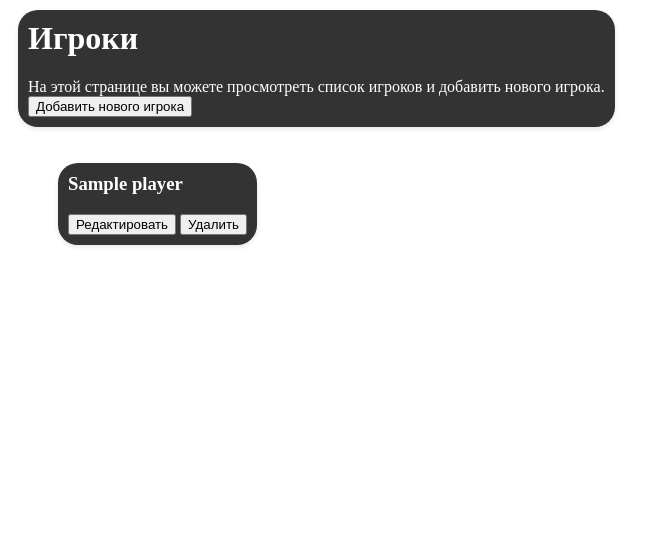
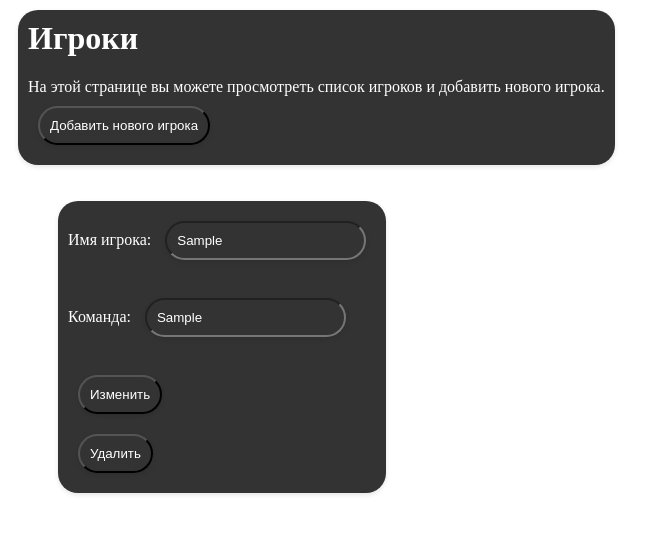
Before and after one commit to TpaBoXak/python_TW, a Flask app: page /players in a window 1280 px wide. Shown: the part 86-620 px from the top of the page, without its empty margins (0-660 px from the left). Run offline with Flask 3, Linux system fonts and the light colour scheme; tables that the repository leaves empty hold one stand-in row (values such as "Sample post").

Commit message:
Add update player

```diff
--- a/web_interface/app.py
+++ b/web_interface/app.py
@@ -112,6 +112,24 @@ def add_player():
             return render_template("add_player.html")
 
 
+@app.route("/update_player/<string:player_name_old>", methods=["POST", "GET"])
+def update_player(player_name_old):
+    with Session(engine) as session:
+        if request.method == "POST":
+            player_name_new = request.form["player_name_new"]
+            team_name_new = request.form["team_name_new"]
+            res = db_manager.update_player(
+                player_name_old=player_name_old, player_name_new=player_name_new,
+                team_name=team_name_new, session=session
+            )
+            if res:
+                return redirect(url_for("players"))
+            else:
+                return "Ошибка входных данных"
+        else:
+            return redirect(url_for("players"))
+
+
 @app.route("/remove_player/<string:player_name>", methods=["POST", "GET"])
 def remove_player(player_name):
     with Session(engine) as session:
--- a/web_interface/templates/base.html
+++ b/web_interface/templates/base.html
@@ -4,6 +4,30 @@
     <title>{% block title %}{% endblock %}</title>
     <style>
       li {
+        display: inline-block;
+        margin: 10px;
+        padding: 10px;
+        background-color: #333;
+        border-radius: 20px;
+        box-shadow: 0 2px 5px rgba(0, 0, 0, 0.1);
+      }
+      label {
+        color: #fff;
+        margin-top: 0;
+      }
+
+      input {
+        color: #fff;
+        display: inline-block;
+        margin: 10px;
+        padding: 10px;
+        border-radius: 20px;
+        background-color: #333;
+        box-shadow: 0 2px 5px rgba(0, 0, 0, 0.1);
+      }
+
+      button{
+        color: #fff;
         display: inline-block;
         margin: 10px;
         padding: 10px;
--- a/web_interface/templates/players.html
+++ b/web_interface/templates/players.html
@@ -11,8 +11,14 @@
   <ul>
     {% for player  in players  %}
     <li>
-      <h3>{{ player.player_name }}</h3>
-      <button class="btn-edit">Редактировать</button>
+      <form action="/update_player/{{ player.player_name }}" method="POST">
+       <label for="player_name_new">Имя игрока:</label>
+       <input type="text" id="player_name_new" name="player_name_new" value={{player.player_name}}><br><br>
+       <label for="team_name_new">Команда:</label>
+       <input type="text" id="team_name_new" name="team_name_new", value={{player.teams.team_name}}><br><br>
+       <input type="submit" value="Изменить">
+      </form>
+
       <button class="btn-delete" onclick="window.location.href = '/remove_player/{{ player.player_name }}'">Удалить</button>
     </li>
     {% endfor %}
--- a/work_with_data/db_manager.py
+++ b/work_with_data/db_manager.py
@@ -89,6 +89,7 @@ def remove_match(session: Session, match_name: str):
     except:
         return False
 
+
 def get_players(session: Session) -> list[Player]:
     stmt = select(Player).order_by(Player.id)
     result: Result = session.execute(stmt)
@@ -112,6 +113,33 @@ def create_player(player_name: str, team_name: str, session: Session) -> bool:
         return True
     except:
         return
+
+
+def update_player(player_name_old: str, session: Session, team_name: str, player_name_new: str) -> bool:
+    stmt = select(Player).where(Player.player_name == player_name_old)
+    player: Player = session.scalar(stmt)
+
+    if player.teams is None or player.teams.team_name != team_name:
+        stmt = select(Team).where(Team.team_name == team_name)
+        team: Team = session.scalar(stmt)
+
+        if team and player_name_new != "":
+            conn_player_team(player=player, team=team)
+        else:
+            return False
+    player.player_name = player_name_new
+    try:
+        session.add(player)
+        session.commit()
+        return True
+    except:
+        return False
+
+
+
+def conn_player_team(player: Player, team: Team):
+    player.teams = team
+    player.team_id = team.id
 
 
 def remove_player(player_name: str, session: Session) -> bool:
```
